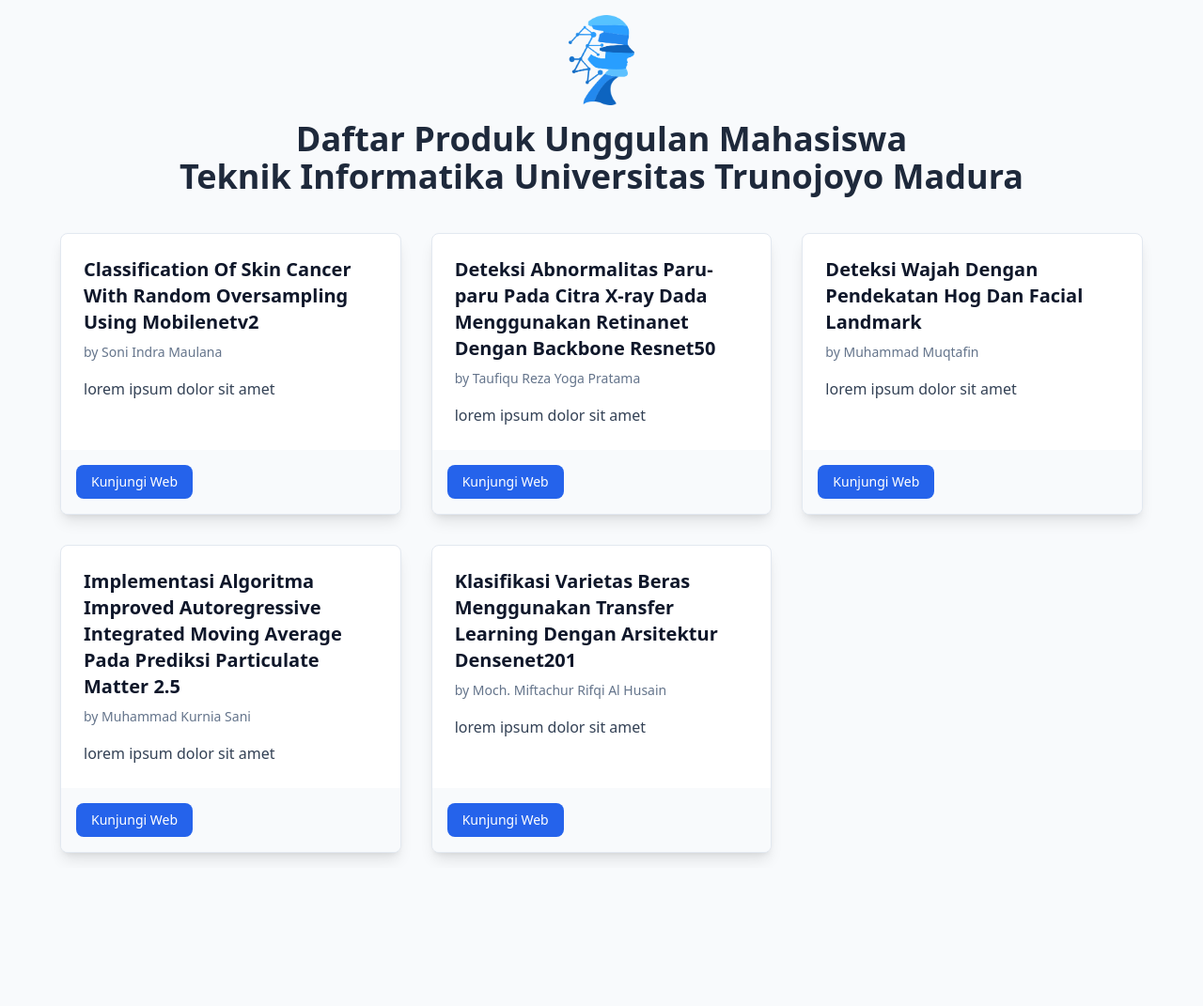
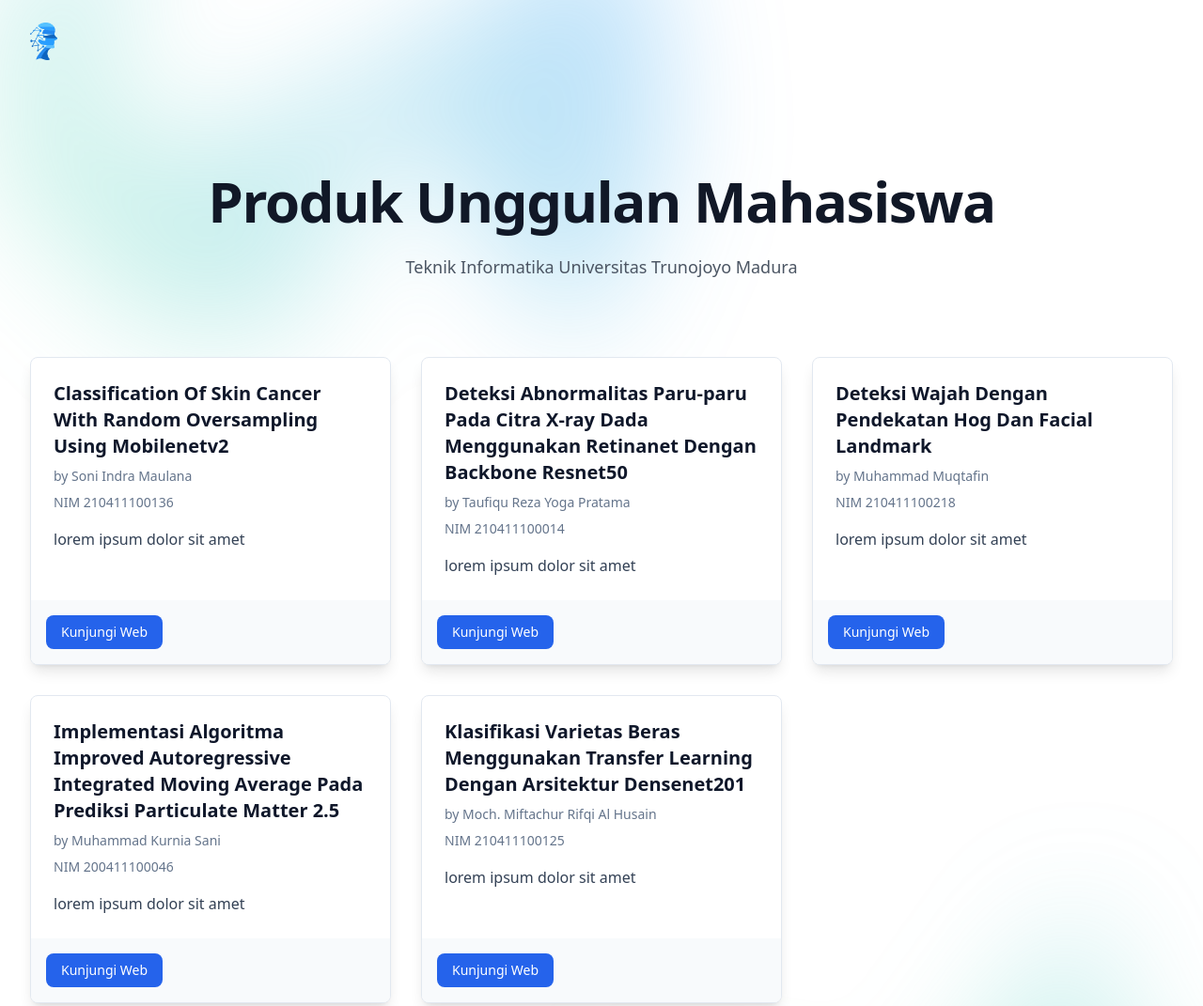
Before and after one commit to MuhammadKurniaSani-me/produk-unggulan-TIF-UTM, a plain HTML site: page index.html in a window 1280 px wide. Shown: the top 1071 px of the page at 94% size. Before the commit the page ends 924 px from the top, so only its background shows below. Drawn offline with nearby package versions, Linux system fonts and the light colour scheme.

Commit message:
v.0.1.0 new look

```diff
--- a/index.html
+++ b/index.html
@@ -4,26 +4,54 @@
     <meta charset="UTF-8">
     <meta name="viewport" content="width=device-width, initial-scale=1.0">
     <title>Produk Unggulan Mahasiswa Teknik Informatika UTM</title>
-    <!-- <link rel="stylesheet" href="style.css"> -->
     <script src="https://cdn.tailwindcss.com"></script>
-    <script defer src="script.js" defer></script>
+    <script src="script.js" defer></script>
 </head>
-<body class="bg-slate-50 min-h-screen flex flex-col items-center justify-center p-4">
+<body class="bg-white">
 
-    <main class="w-full">
+    <header class="absolute inset-x-0 top-0 z-50">
+        <nav class="flex items-center justify-between p-6 lg:px-8" aria-label="Global">
+            <div class="flex lg:flex-1">
+                <a href="#" class="-m-1.5 p-1.5">
+                    <span class="sr-only">Bidang Kecerdasan Komputasional</span>
+                    <img class="h-10 w-auto" src="logo-bidang-kecerdasan-komputasional.webp" alt="Logo Bidang Kecerdasan Komputasional">
+                </a>
+            </div>
+            <div class="flex lg:hidden">
+                <button type="button" class="-m-2.5 inline-flex items-center justify-center rounded-md p-2.5 text-gray-700">
+                    <span class="sr-only">Open main menu</span>
+                    <svg class="h-6 w-6" fill="none" viewBox="0 0 24 24" stroke-width="1.5" stroke="currentColor" aria-hidden="true">
+                        <path stroke-linecap="round" stroke-linejoin="round" d="M3.75 6.75h16.5M3.75 12h16.5m-16.5 5.25h16.5" />
+                    </svg>
+                </button>
+            </div>
+        </nav>
+    </header>
 
-        <img
-            src="logo-bidang-kecerdasan-komputasional.webp"
-            alt="Logo Bidang Kecerdasan Komputasional"
-            class="h-24 w-auto mx-auto mb-4"
-        >
+    <main>
+        <div class="relative isolate px-6 pt-14 lg:px-8">
+            <div class="absolute inset-x-0 -top-40 -z-10 transform-gpu overflow-hidden blur-3xl sm:-top-80" aria-hidden="true">
+                <div class="relative left-[calc(50%-11rem)] aspect-[1155/678] w-[36.125rem] -translate-x-1/2 rotate-[30deg] bg-gradient-to-tr from-[#80ff95] to-[#0d89fc] opacity-30 sm:left-[calc(50%-30rem)] sm:w-[72.1875rem]" style="clip-path: polygon(74.1% 44.1%, 100% 61.6%, 97.5% 26.9%, 85.5% 0.1%, 80.7% 2%, 72.5% 32.5%, 60.2% 62.4%, 52.4% 68.1%, 47.5% 58.3%, 45.2% 34.5%, 27.5% 76.7%, 0.1% 64.9%, 17.9% 100%, 27.6% 76.8%, 76.1% 97.7%, 74.1% 44.1%)"></div>
+            </div>
 
-        <h1 class="text-3xl md:text-4xl font-extrabold text-center text-slate-800 mb-10">
-            Daftar Produk Unggulan Mahasiswa <br> Teknik Informatika Universitas Trunojoyo Madura
-        </h1>
+            <div class="mx-auto max-w-7xl py-24 sm:py-32">
+                <div class="text-center">
+                    <h1 class="text-4xl font-bold tracking-tight text-gray-900 sm:text-6xl">
+                        Produk Unggulan Mahasiswa
+                    </h1>
+                    <p class="mt-6 text-lg leading-8 text-gray-600">
+                        Teknik Informatika Universitas Trunojoyo Madura
+                    </p>
+                </div>
 
-        <div id="projects-container" class="w-full max-w-6xl mx-auto grid grid-cols-1 md:grid-cols-2 lg:grid-cols-3 gap-8">
+                <div id="projects-container" class="mt-16 flow-root sm:mt-20 w-full mx-auto grid grid-cols-1 md:grid-cols-2 lg:grid-cols-3 gap-8">
+                    </div>
             </div>
+
+            <div class="absolute inset-x-0 top-[calc(100%-13rem)] -z-10 transform-gpu overflow-hidden blur-3xl sm:top-[calc(100%-30rem)]" aria-hidden="true">
+                <div class="relative left-[calc(50%+3rem)] aspect-[1155/678] w-[36.125rem] -translate-x-1/2 bg-gradient-to-tr from-[#80ff95] to-[#0d89fc] opacity-30 sm:left-[calc(50%+36rem)] sm:w-[72.1875rem]" style="clip-path: polygon(74.1% 44.1%, 100% 61.6%, 97.5% 26.9%, 85.5% 0.1%, 80.7% 2%, 72.5% 32.5%, 60.2% 62.4%, 52.4% 68.1%, 47.5% 58.3%, 45.2% 34.5%, 27.5% 76.7%, 0.1% 64.9%, 17.9% 100%, 27.6% 76.8%, 76.1% 97.7%, 74.1% 44.1%)"></div>
+            </div>
+        </div>
     </main>
 
 </body>
--- a/script.js
+++ b/script.js
@@ -75,8 +75,11 @@ const produkUnggulanFormatted = produkUnggulan.map(produk => ({
                   <h3 class="text-xl font-semibold text-slate-900 mb-2">
                       ${project.title}
                   </h3>
+                  <p class="text-sm text-slate-500 mb-2">
+                      by ${project.name}
+                      <div class="text-sm text-slate-500 mb-1">NIM ${project.nim}</div>
+                  </p>
                   <p class="text-sm text-slate-500 mb-4">
-                      by ${project.name}
                   </p>
                   <p class="text-slate-700 leading-relaxed">
                       ${project.description}
```
Also changed, not shown: 1 other file.
